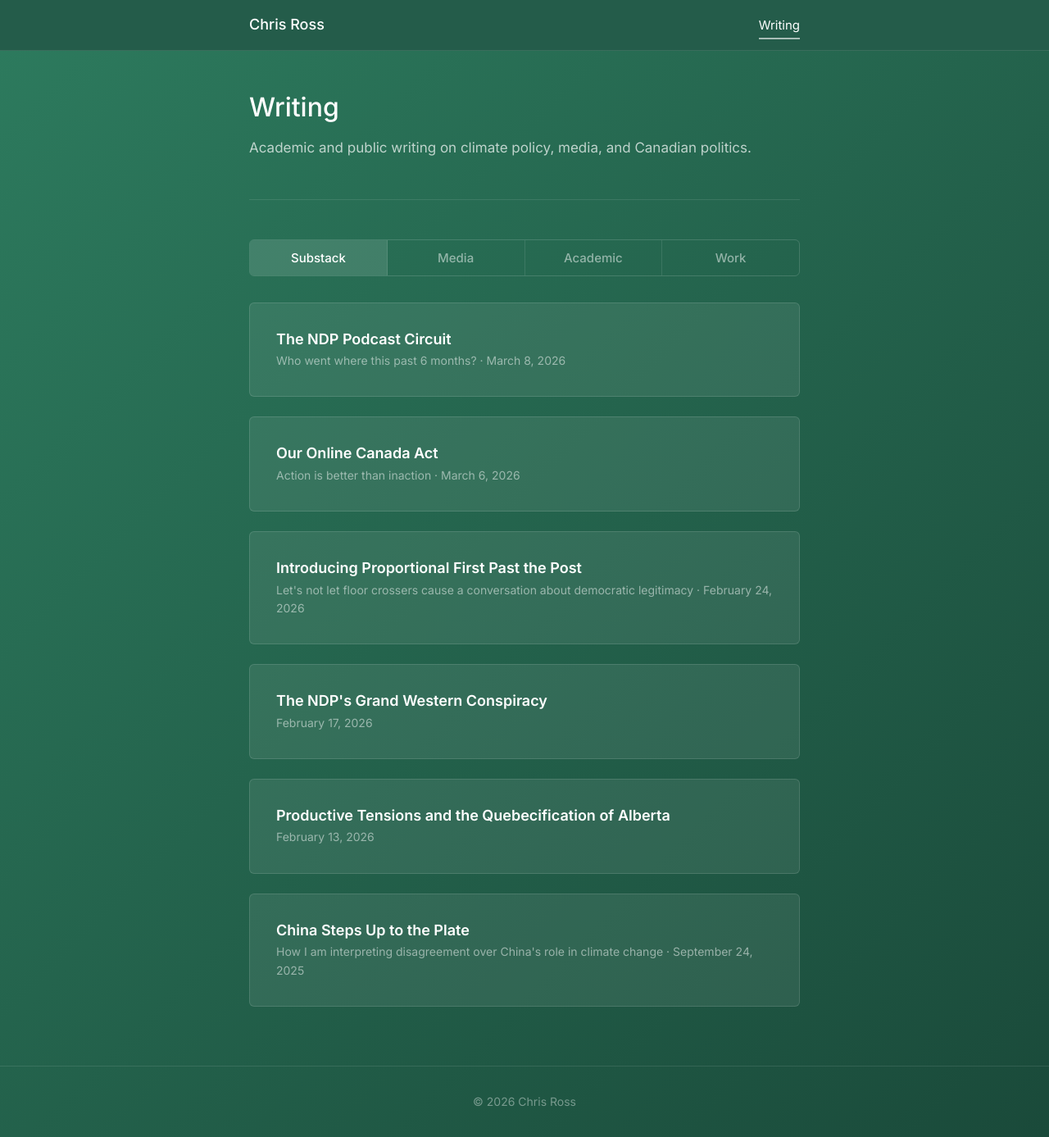
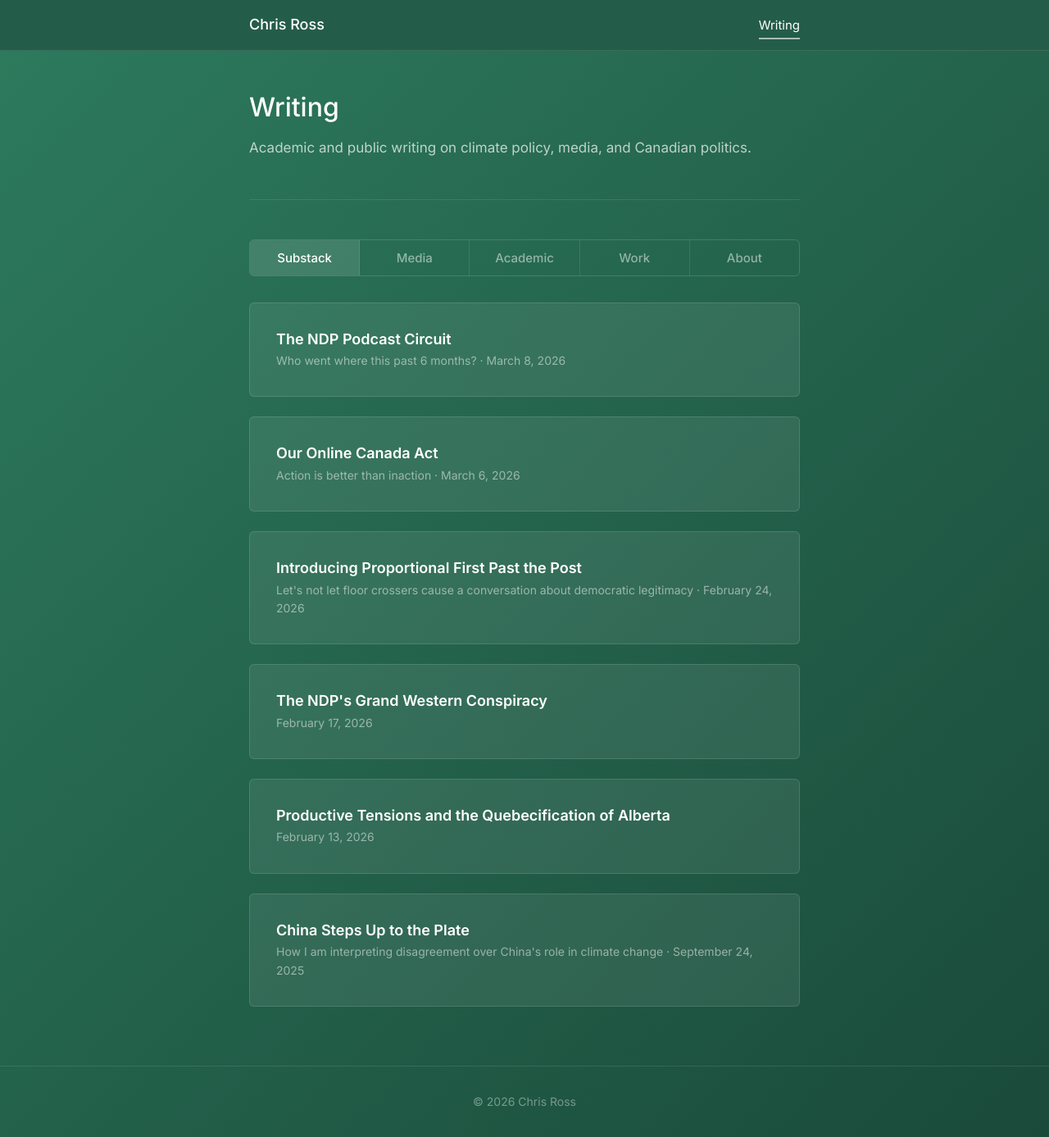
Before and after one commit to chrispross/chrispross.github.io, a Jekyll site: the page built from writing.html, in a window 1280 px wide and 1387 px high. Shown: the whole window at 82% size. Built offline with Jekyll 4.4.1, drawn with Linux system fonts in a browser that asks for light colours; comment, search, counter and statistics services are not loaded.

Commit message:
Add About tab with East Coast Trail photo
New About tab with Newfoundland hiking photo, bordered like the home
page profile image. Caption and placeholder bio text.

Co-Authored-By: Claude Opus 4.6 (1M context) <noreply@anthropic.com>

```diff
--- a/writing.html
+++ b/writing.html
@@ -200,6 +200,7 @@ subtitle: Academic and public writing on climate policy, media, and Canadian pol
   <button class="tab-btn" data-tab="media">Media</button>
   <button class="tab-btn" data-tab="academic">Academic</button>
   <button class="tab-btn" data-tab="work">Work</button>
+  <button class="tab-btn" data-tab="about">About</button>
 </div>
 
 <div class="tab-content" id="tab-academic">
@@ -326,6 +327,14 @@ subtitle: Academic and public writing on climate policy, media, and Canadian pol
   </a>
 </div>
 
+<div class="tab-content" id="tab-about">
+  <div style="text-align: center;">
+    <p style="font-size: 14px; color: rgba(255, 255, 255, 0.8); margin-bottom: 10px;">On the East Coast Trail in Newfoundland, 2025</p>
+    <img src="{{ '/assets/images/about.jpeg' | relative_url }}" alt="Chris Ross on the East Coast Trail" style="width: 100%; border-radius: 20px; border: 5px solid rgba(255, 255, 255, 0.3); box-shadow: 0 8px 32px rgba(0, 0, 0, 0.2);">
+    <p style="color: rgba(255, 255, 255, 0.5); font-style: italic; margin-top: var(--spacing-lg); font-size: 1rem;">Bio in the works.</p>
+  </div>
+</div>
+
 <script async src="https://platform.twitter.com/widgets.js" charset="utf-8"></script>
 <script>
   document.querySelectorAll('.tab-btn').forEach(function(btn) {
```
Also changed, not shown: assets/images/about.jpeg (added).
